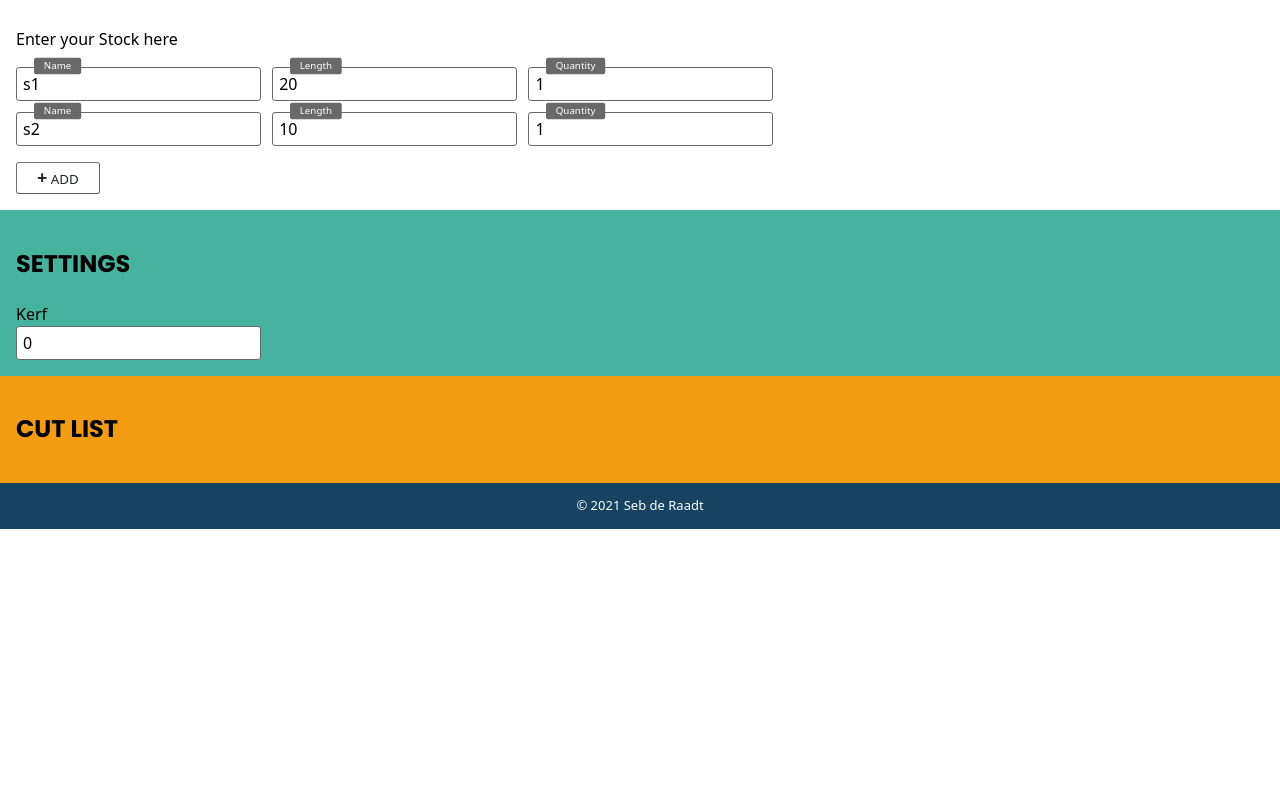
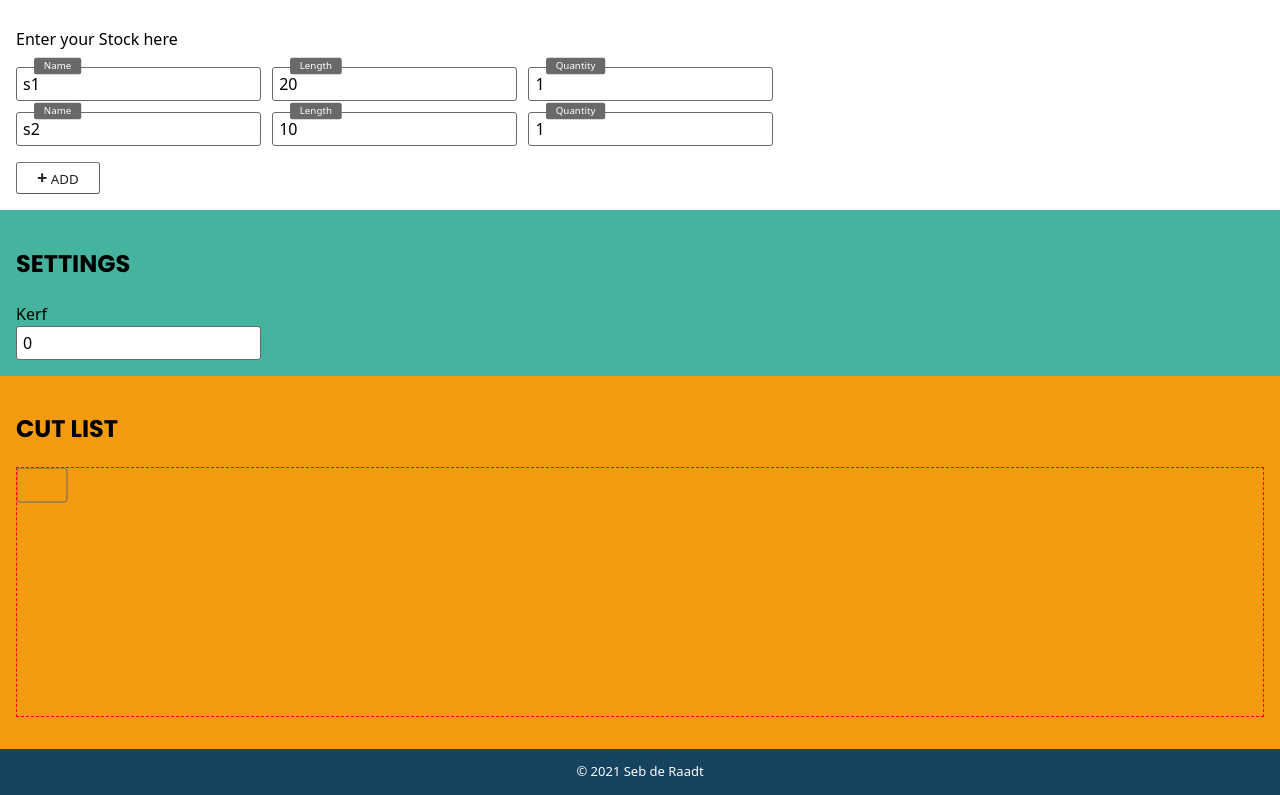
Before and after one commit to sederaa/Cutoptimizer.io, a React (Create React App) app: page / in a window 1280 px wide. Shown: the part 525-1320 px from the top of the page. Before the commit the page ends 1054 px from the top, so only its background shows below. Built offline with nearby package versions, Linux system fonts and the light colour scheme; what common would draw is missing.

Commit message:
Progress commit

```diff
--- a/src/common/components/StyledInput.tsx
+++ b/src/common/components/StyledInput.tsx
@@ -3,7 +3,7 @@ import styled from "styled-components";
 export const StyledInput = styled.input`
     margin-right: 0.7em;
     border-radius: 3px;
-    border: solid 1px dimgray;
+    border: solid 1px ${(props) => props.theme.colors.border};
     background-color: white;
 
     &:first-child {
@@ -37,7 +37,7 @@ export const StyledInput = styled.input`
     }
 
     &:not(:placeholder-shown) ~ label {
-        background-color: dimgray;
+        background-color: ${(props) => props.theme.colors.border};
     }
 
     &:focus ~ label {
--- a/src/main/components/App.tsx
+++ b/src/main/components/App.tsx
@@ -19,6 +19,7 @@ const theme = {
         light: "#45b39d",
         bold: "#f39c12",
         error: "crimson",
+        border: "dimgray",
     },
     fonts: {
         heading: "Poppins, -apple-system, BlinkMacSystemFont, Arial, sans-serif",
--- a/src/main/components/CutList.tsx
+++ b/src/main/components/CutList.tsx
@@ -1,8 +1,9 @@
-import React from "react";
+import React, { useContext } from "react";
 import styled from "styled-components";
 import { Section } from "main/components/Section";
 import { StockModel } from "main/models/StockModel";
 import { Heading } from "common/components/Heading";
+import { ThemeContext } from "styled-components";
 
 const StyledCutList = styled(Section)`
     background-color: ${(props) => props.theme.colors.bold};
@@ -13,9 +14,32 @@ interface CutListProps {
 }
 
 export const CutList = ({ solution }: CutListProps) => {
+    const themeContext = useContext(ThemeContext);
+    console.log("Current theme: ", themeContext);
     return (
         <StyledCutList>
             <Heading as="h2">Cut List</Heading>
+
+            <svg
+                width="100%"
+                height="250"
+                version="1.1"
+                xmlns="http://www.w3.org/2000/svg"
+                style={{ border: "dashed 1px red" }}
+            >
+                <rect
+                    x="0"
+                    y="0"
+                    rx="3"
+                    ry="3"
+                    width="50"
+                    height="34"
+                    stroke={themeContext.colors.border}
+                    fill="transparent"
+                    strokeWidth="1"
+                />
+            </svg>
+
             <ul>
                 {solution &&
                     solution.map((stock) => (
```
